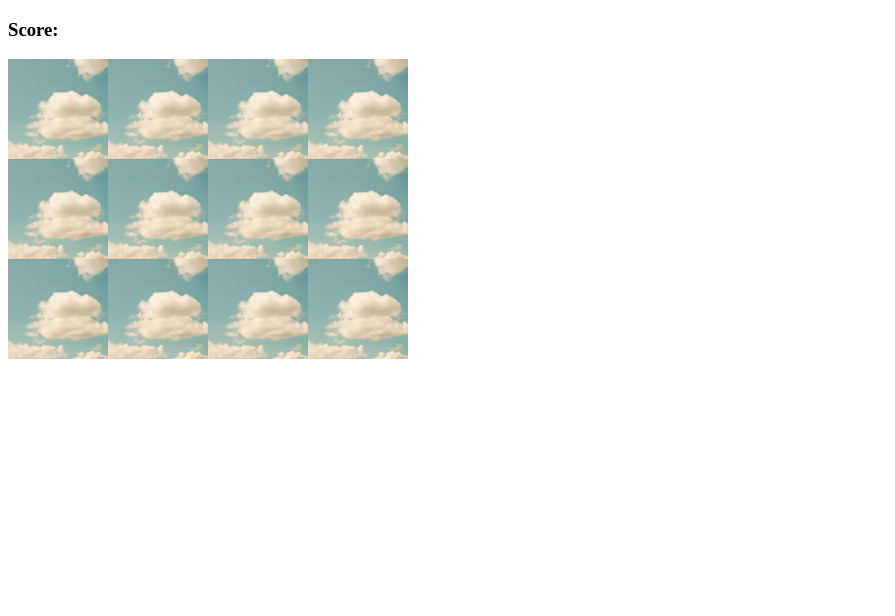
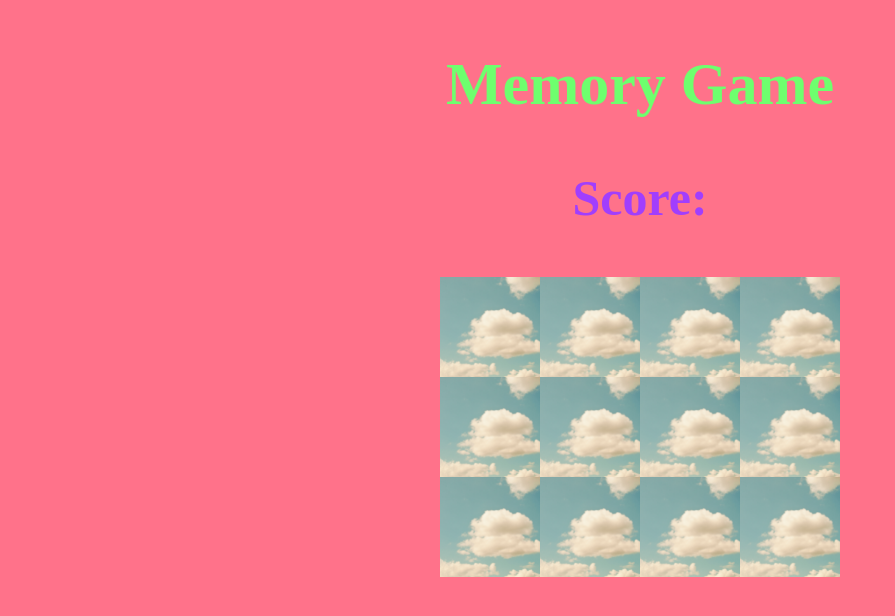
Before and after one commit to CosmicBee/Memory-Game, a plain HTML site: page index.html in a window 1280 px wide. Shown: the whole page, without its empty margins (0-895 px from the left). Drawn offline with Linux system fonts and the light colour scheme.

Commit message:
Style
Making things pretty.

```diff
--- a/index.html
+++ b/index.html
@@ -8,6 +8,7 @@
     <title>Memory Game</title>
   </head>
   <body>
+    <h2>Memory Game</h2>
     <h3>Score: <span id="result"></span></h3>
     <div class="grid"></div>
     <script src="app.js" charset="UTF-8"></script>
--- a/style.css
+++ b/style.css
@@ -3,4 +3,21 @@
   flex-wrap: wrap;
   height: 300px;
   width: 400px;
+  padding: auto;
+  margin: auto;
 }
+
+h2 {
+  color: rgb(110, 255, 110);
+  font-size: 60px;
+}
+
+h3 {
+  color: rgb(161, 62, 253);
+  font-size: 50px;
+}
+
+body {
+  background-color: rgb(255, 114, 138);
+  text-align: center;
+}
```
